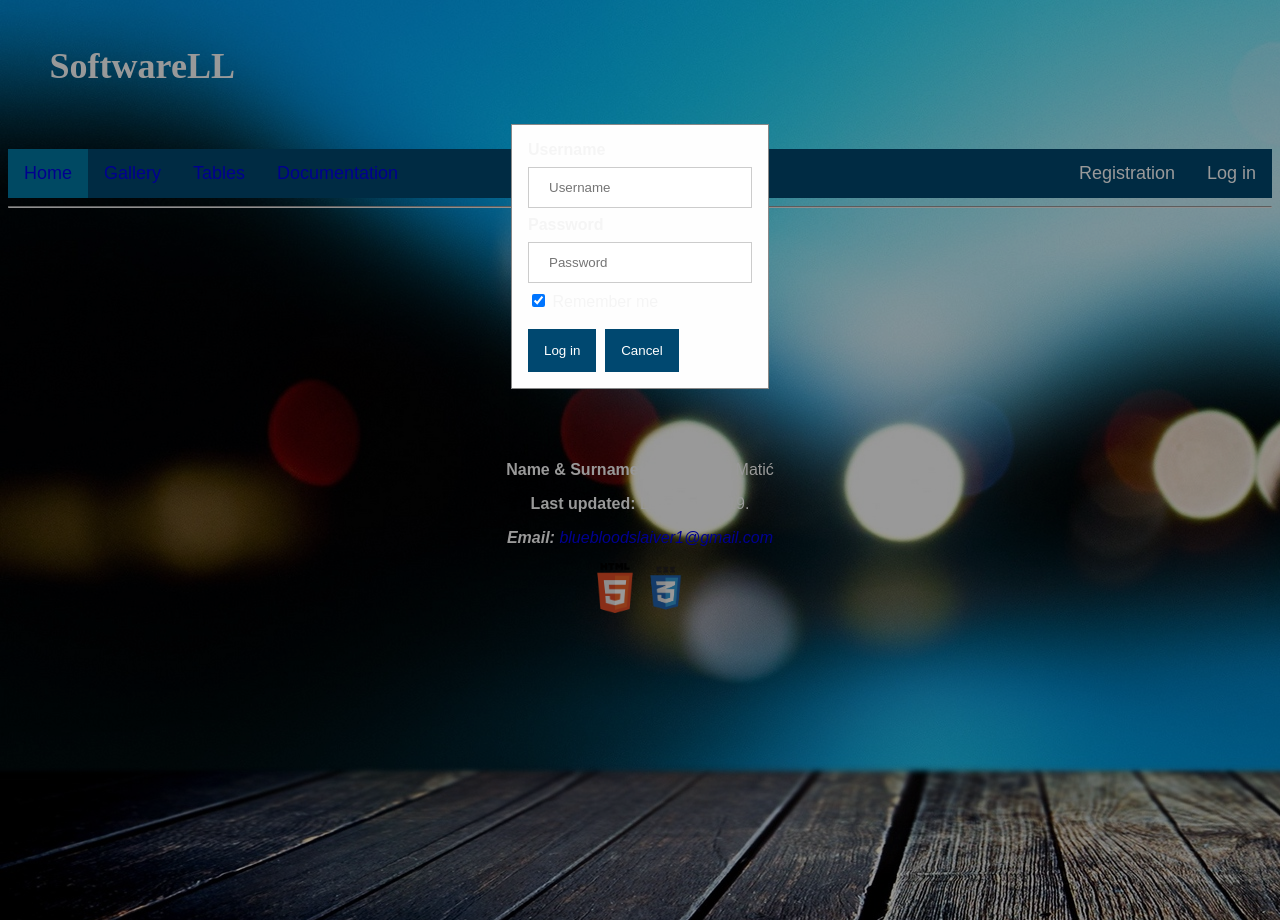
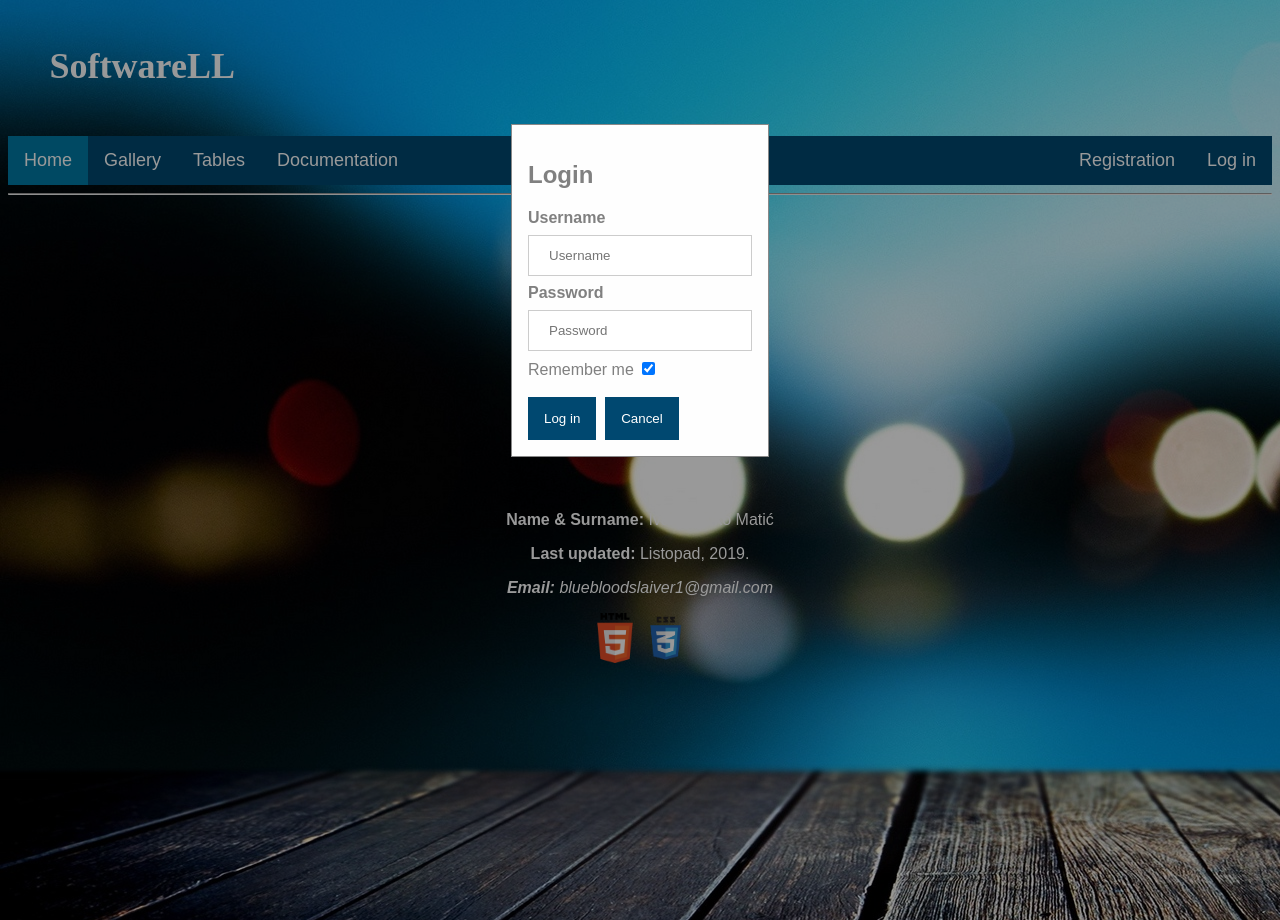
Before and after one commit to slavkus/SoftwareLL, a PHP site: page / in a window 1280 px wide, after a click on "Log in". Run offline with PHP 8.4, Linux system fonts and the light colour scheme.

Commit message:
Achieved DB connection. A few touch-ups to Login Modal dialogue and overall look. User is acknowledge, next is putting his login and role in session and restricting him to certain webpages. And turn Registration form to pop-up modal also.

```diff
--- a/SoftwareLL/DB/db.php
+++ b/SoftwareLL/DB/db.php
@@ -2,9 +2,9 @@
 
 class DB {
 
-    const server = "http://softwarell.epizy.com";
-    const user = "epiz_24665850"; //korisnik i baza su isti
-    const password = "BtQY7SN5QQsi-7/";
+    const server = "sql313.epizy.com";
+    const user = "epiz_24665850";
+    const password = "lr5j7Q5xSUU0uO";
     const db = "epiz_24665850_SoftwareLLDB";
 
     private $connection = null;
--- a/SoftwareLL/css/main.css
+++ b/SoftwareLL/css/main.css
@@ -37,16 +37,17 @@
     float: right;
 }
 
-li a:hover{
+li:hover{
     background-color: #007AA4;
 }
 
 nav {
-    margin-top: 2%;
+    margin-top: 1%;
     width: 100%;
 }
 
 a {
+    color: white;
     text-decoration: none;
 }
 
@@ -63,7 +64,7 @@
 }
 
 .footer {
-    margin-top: 20%;
+    margin-top: 25%;
     left: 0;
     bottom: 0;
     width: 100%;
--- a/SoftwareLL/index.php
+++ b/SoftwareLL/index.php
@@ -10,7 +10,7 @@
     $error = "";
     foreach ($_POST as $key => $value) {
         if (empty($value)) {
-            $error .= $key . " not inserted.";
+            $error .= $key . " not inserted. \n";
         }
     }
     var_dump($error);
@@ -23,7 +23,7 @@
 
         mail($mail_to, $mail_subject, $mail_body, $mail_from);
 
-        echo 'Connecting to DB...';
+        echo "Connecting to DB... \n";
 
         $connection = new DB();
         $connection->connectDB();
@@ -31,9 +31,9 @@
         //Prijava
         $username = $_POST['usernameLogin'];
         $password = $_POST['passwordLogin'];
-        $query = "SELECT * FROM users WHERE "
-                . "username='{$username}' "
-                . "AND password='{$password}'";
+        $query = "SELECT * FROM korisnik WHERE "
+                . "korisnicko_ime='{$username}' "
+                . "AND lozinka='{$password}'";
         $result = $connection->selectDB($query);
 
         $authenticated = false;
@@ -44,13 +44,13 @@
             }
 
             if ($authenticated) {
-                echo 'Log in successful!';
+                echo "Log in successful! \n";
                 Session::createUser($username, $type);
 
                 $ispis = Session::getUser();
                 echo $ispis;
             } else {
-                echo 'Log in was unsuccessful!';
+                echo "Log in was unsuccessful! \n";
             }
         }
 
@@ -71,7 +71,7 @@
             && isset($_POST['passwordRegister'])
             && isset($_POST['emailRegister'])) {
         if (empty($error)) {
-            echo 'Connecting to DB';
+            echo "Connecting to DB \n";
 
             $connection = new DB();
             $connection->connectDB();
@@ -81,7 +81,8 @@
             $username = $_POST['usernameRegister'];
             $password = $_POST['passwordRegister'];
             $email = $_POST['emailRegister'];
-            $query = "INSERT INTO korisnik (uloga_korisnika_id_uloga, ime, prezime, korisnicko_ime, lozinka, email) VALUES ('{3}','{$name}','{$surname}','{$username}','{$password}','{$email}')";
+            $query = "INSERT INTO korisnik (uloga_korisnika_id_uloga, ime, prezime, "
+                    . "korisnicko_ime, lozinka, email) VALUES ('{3}','{$name}','{$surname}','{$username}','{$password}','{$email}')";
             $result = $connection->selectDB($query);
 
             $connection->closeDB();
@@ -135,13 +136,15 @@
             <form class="modal-content animate" novalidate method="post" name="login" action="">
 
                 <div class="container">
-                    <label for="usernameLogin" style="color: whitesmoke;"><b>Username</b></label>
+                    <h2 style="color: gray">Login</h2>
+                    <label for="usernameLogin" style="color: gray;"><b>Username</b></label>
                     <input type="text" placeholder="Username" name="usernameLogin" required>
 
-                    <label for="passwordLogin" style="color: whitesmoke;"><b>Password</b></label>
+                    <label for="passwordLogin" style="color: gray;"><b>Password</b></label>
                     <input type="password" placeholder="Password" name="passwordLogin" required>
                     <br>
-                    <label style="color: whitesmoke"><input type="checkbox" checked="checked" name="rememberMeCheckbox"> Remember me</label>
+                    <label style="color: gray"> Remember me</label>
+                    <input type="checkbox" checked="checked" name="rememberMeCheckbox">
                     <br><br>
                     <input name="loginBtn" type="submit" value="Log in" class="inputLoginButton">&nbsp
                     <button type="button" onclick="document.getElementById('modalLoginButton').style.display = 'none'" class="cancelBtn">Cancel</button>
@@ -158,22 +161,23 @@
             <form class="modal-content animate" novalidate method="post" name="register" action="">
 
                 <div class="container">
-                    <label for="nameRegister" style="color: whitesmoke;"><b>Name</b></label>
+                    <h2 style="color: gray">Registration</h2>
+                    <label for="nameRegister" style="color: gray;"><b>Name</b></label>
                     <input type="text" placeholder="Name" name="nameRegister" required>
 
-                    <label for="surnameRegister" style="color: whitesmoke;"><b>Surname</b></label>
+                    <label for="surnameRegister" style="color: gray;"><b>Surname</b></label>
                     <input type="text" placeholder="Surname" name="surenameRegister" required>
 
-                    <label for="emailRegister" style="color: whitesmoke;"><b>Email</b></label>
+                    <label for="emailRegister" style="color: gray;"><b>Email</b></label>
                     <input type="text" placeholder="Email" name="emailRegister" required>
 
-                    <label for="usernameRegister" style="color: whitesmoke;"><b>Username</b></label>
+                    <label for="usernameRegister" style="color: gray;"><b>Username</b></label>
                     <input type="text" placeholder="Username" name="usernameLogin" required>
 
-                    <label for="passwordRegister" style="color: whitesmoke;"><b>Password</b></label>
+                    <label for="passwordRegister" style="color: gray;"><b>Password</b></label>
                     <input type="password" maxlength="15" placeholder="Password" name="passwordRegister" required>
 
-                    <label for="repeatPassword" style="color: whitesmoke;"><b>Repeat password</b></label>
+                    <label for="repeatPassword" style="color: gray;"><b>Repeat password</b></label>
                     <input type="password" maxlength="15" placeholder="Repeat password" name="repeatPassword" required>
                     <br>
                     <input name="registerBtn" type="submit" value="Register" class="inputRegisterButton">&nbsp
--- a/SoftwareLL/javascript/main_jscript.js
+++ b/SoftwareLL/javascript/main_jscript.js
@@ -1,10 +1,10 @@
 //Login
 
-var modal = document.getElementById('modalLoginButton');
+var modalLogin = document.getElementById('modalLoginButton');
 
 window.onclick = function (event) {
-    if (event.target == modal) {
-        modal.style.display = "none";
+    if (event.target == modalLogin) {
+        modalLogin.style.display = "none";
     }
 }
 
@@ -16,4 +16,4 @@
     }
 }
 
-var odjava = document.getElementById('');
+var logout = document.getElementById('');
```
